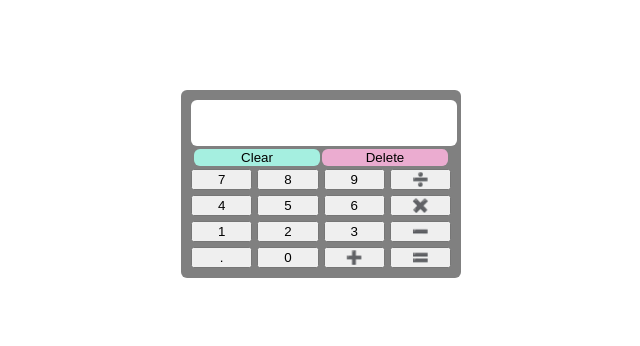
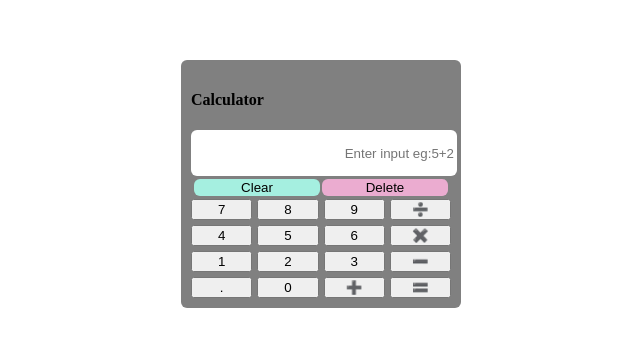
Before and after one commit to ugayathri-dotcom/calculator, a plain HTML site: page index.html in a window 1280 px wide. Shown: the part 224-570 px from the top of the page, without its empty margins (319-959 px from the left). Drawn offline with Linux system fonts and the light colour scheme.

Commit message:
Update index.html

```diff
--- a/index.html
+++ b/index.html
@@ -9,7 +9,8 @@
 <body>
   <div class="main">
   <div class="calc">
-    <input type="text" id="input" readonly>
+    <h4>Calculator</h4>
+    <input type="text" id="input" readonly placeholder="Enter input eg:5+2">
     <div class="first">
       <button class="clear" onclick="clr()">Clear</button>
       <button class="delete" onclick="del()">Delete</button></div>
```
